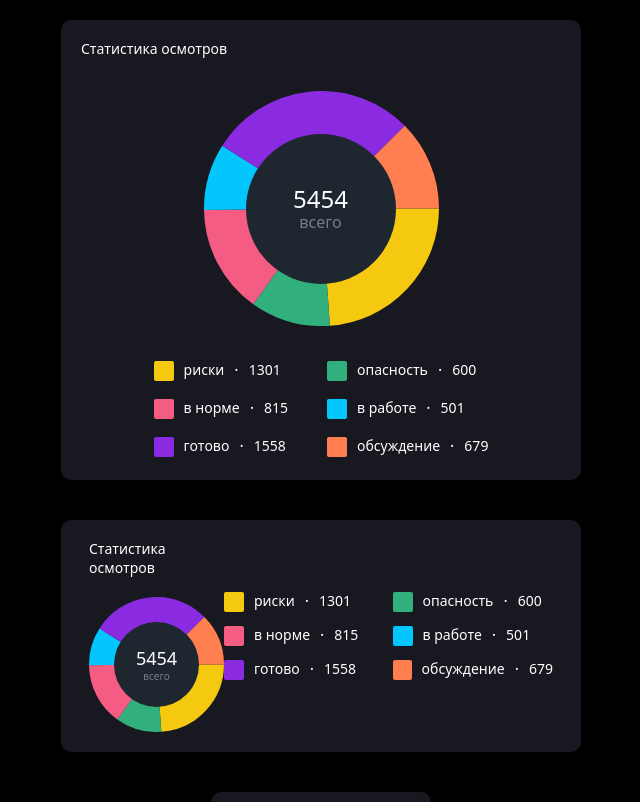
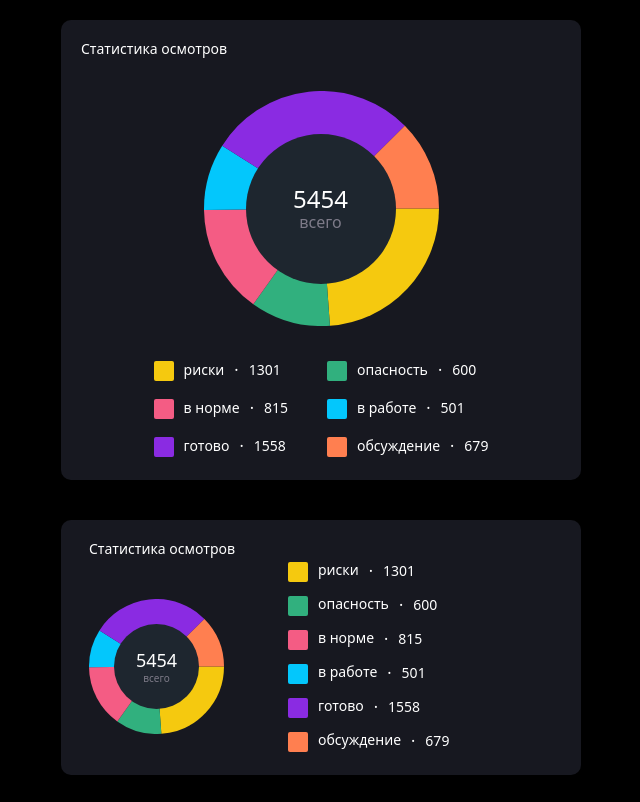
Before and after one commit to Aventhorh/CirclePieChart, a React (Vite) app: page / in a window 1280 px wide. Shown: the top 802 px of the page, without its empty margins (319-959 px from the left). Built offline with nearby package versions, Linux system fonts and the light colour scheme.

Commit message:
fix medium size

```diff
--- a/src/components/ChartLegend/ChartLegend.tsx
+++ b/src/components/ChartLegend/ChartLegend.tsx
@@ -10,8 +10,6 @@ const ChartLegend: FC<IChartLegend> = ({ data, state }) => {
         return <ChartLegendLarge data={data} />;
       case "medium":
         return <ChartLegendMedium data={data} />;
-      case "small":
-        return <></>;
       default:
         return <></>;
     }
--- a/src/components/ChartLegend/ChartLegendMedium.tsx
+++ b/src/components/ChartLegend/ChartLegendMedium.tsx
@@ -20,7 +20,7 @@ const ChartLegendMedium: FC<IChartLegendChildren> = ({ data }) => {
   );
 
   return (
-    <ul className="grid grid-cols-2 gap-2">
+    <ul className="grid grid-cols-1 gap-2">
       {data?.map((item: TData) => renderLegend(item))}
     </ul>
   );
--- a/src/components/CirclePieChart/CirclePieChartMedium.tsx
+++ b/src/components/CirclePieChart/CirclePieChartMedium.tsx
@@ -5,13 +5,14 @@ import ChartLegend from "../ChartLegend/ChartLegend";
 
 const CirclePieChartMedium: FC<ICirclePieChartChildren> = ({ data }) => {
   return (
-    <section className="flex flex-row justify-center w-[520px] h-full mx-5 my-5 px-7 py-5 bg-[#171820] rounded-[10px]">
-      <div className="flex-1 flex flex-col items-center">
+    <section className="flex flex-row justify-start w-[520px] h-full mx-5 my-5 px-7 py-5 bg-[#171820] rounded-[10px]">
+      <div className="flex flex-col">
         <h2 className="font-light text-[14px] text-white leading-[18.77px] w-full">
           Статистика осмотров
         </h2>
 
-        <div className="flex justify-start items-start w-full mt-5">
+        <div className="flex flex-row items-center">
+          <div className="flex justify-start items-start mt-5">
             <div className="piechart_medium_small">
               <PieChart data={data} />
               <div className="chart_inside_medium_small">
@@ -26,9 +27,11 @@ const CirclePieChartMedium: FC<ICirclePieChartChildren> = ({ data }) => {
               </div>
             </div>
           </div>
+
+          <div className="flex flex-col items-center justify-end ml-16">
+            <ChartLegend data={data} state={"medium"} />
           </div>
-      <div className="flex flex-col items-center justify-center">
-        <ChartLegend data={data} state={"medium"} />
+        </div>
       </div>
     </section>
   );
```
Lines whose indentation alone changed are shown as unchanged.
